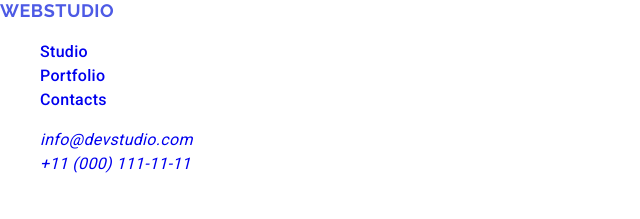
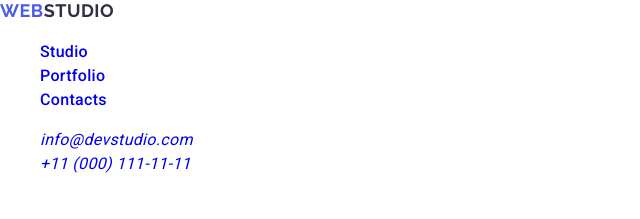
Before and after one commit to aperolka1/goit-markup-hw-02, a plain HTML site: page index.html in a window 1280 px wide. Shown: the top 219 px of the page, 0-640 px from the left. Drawn offline with nearby package versions, Linux system fonts and the light colour scheme.

Commit message:
Update styles.css

```diff
--- a/css/styles.css
+++ b/css/styles.css
@@ -44,6 +44,10 @@ body {
     line-height: 1.17;
     letter-spacing: 0.03em;
     text-align: left;
+}
+
+.logo-std {
+    color: #2e2f42;
 }
 
 .menu {
```
